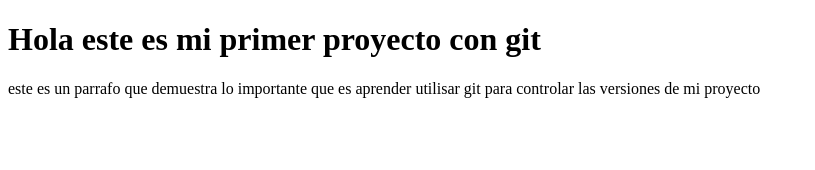
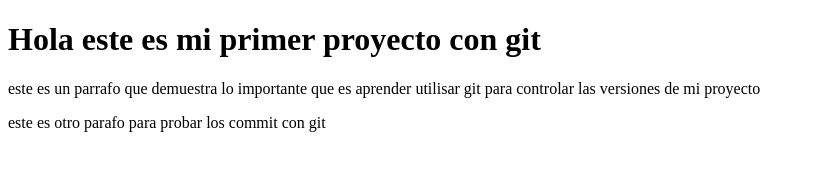
Before and after one commit to raphaelzambrano20/ejemplo-git, a plain HTML site: page index.html in a window 1280 px wide. Shown: the whole page, without its empty margins (0-815 px from the left). Drawn offline with Linux system fonts and the light colour scheme.

Commit message:
mi segundo commit

```diff
--- a/index.html
+++ b/index.html
@@ -8,5 +8,6 @@
 <body>
     <h1>Hola este es mi primer proyecto con git</h1>
     <p>este es un parrafo que demuestra lo importante que es aprender utilisar git para controlar las versiones de mi proyecto</p>
+    <p>este es otro parafo para probar los commit con git</p>
 </body>
 </html>
```
